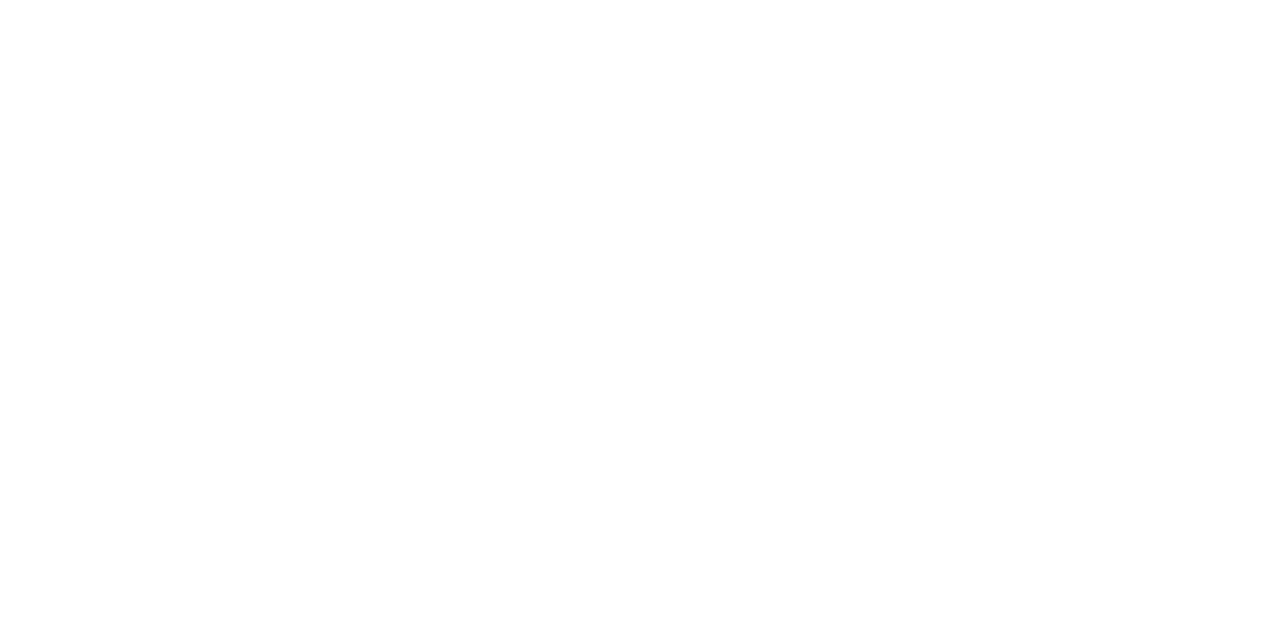
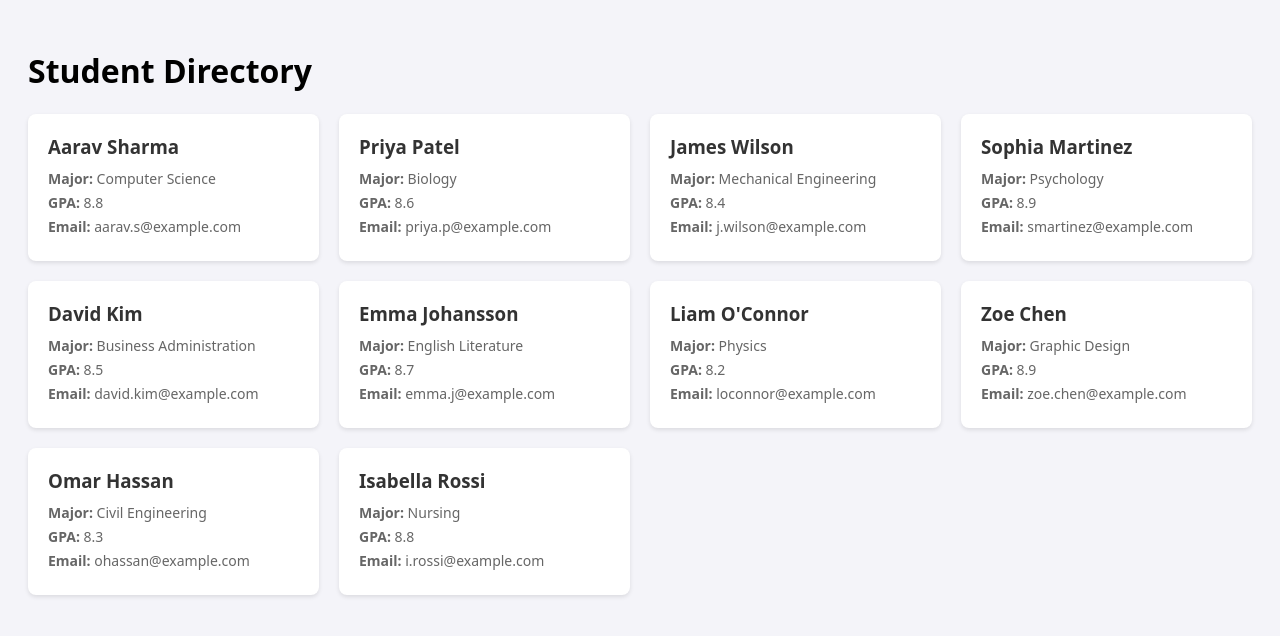
Before and after one commit to kavya-jain14/FSDworkshop-2503201000623, a plain HTML site: page index.html in a window 1280 px wide. Drawn offline with Linux system fonts and the light colour scheme.

Commit message:
FULL STACK DEVELOPMENT

```diff
--- a/Day4.js
+++ b/Day4.js
@@ -1,21 +1,52 @@
 //create one promise that will display user name and password
 //using resolve and if data will be rejected its display error message
 
-const userData = {
-    username: "Kavya Jain",
-    password: "Kavyajain1407"
-};
+// const userData = {
+//     username: "Kavya Jain",
+//     password: "Kavyajain1407"
+// };
 
-function getUserData() {
-    return new Promise((resolve, reject) => {
-        if (userData.username && userData.password) {
-            resolve(`Username: ${userData.username}, Password: ${userData.password}`);
-        } else {
-            reject("Error: User data is missing.");
-        }
-    });
+// function getUserData() {
+//     return new Promise((resolve, reject) => {
+//         if (userData.username && userData.password) {
+//             resolve(`Username: ${userData.username}, Password: ${userData.password}`);
+//         } else {
+//             reject("Error: User data is missing.");
+//         }
+//     });
+// }
+
+// getUserData()
+//     .then(data => console.log(data))
+//     .catch(error => console.error(error));
+// async and await
+// const userData = {
+//     username: "Kavya Jain",
+//     password: "Kavyajain1407"
+// };
+
+// async function getUserData() {
+//     try {
+//         if (userData.username && userData.password) {
+//             return `Username: ${userData.username}, Password: ${userData.password}`;
+//         } else {
+//             throw new Error("Error: User data is missing.");
+//         }
+//     } catch (error) {
+//         throw error;
+//     }
+// }
+
+// getUserData()
+//     .then(data => console.log(data))
+//     .catch(error => console.error(error));
+async function getMessage() {
+  return "";
 }
 
-getUserData()
-    .then(data => console.log(data))
-    .catch(error => console.error(error));
+async function main() {
+  const message = await getMessage();
+  console.log(message);
+}
+console.log("This is asynchronous programming");
+main();
--- /dev/null
+++ b/Day5.js
@@ -0,0 +1,30 @@
+async function fetchData() {
+    console.log("This is fetch data");
+    const container = document.getElementById("student-list");
+    try {
+        const response = await fetch("./student.json");
+        if (!response.ok) {
+            throw new Error(`Failed to load file! Status: ${response.status}`);
+        }
+        const data = await response.json();
+        console.log("Data Fetched !", data);
+        container.innerHTML = "";
+        data.forEach(student => {
+            const card = document.createElement("div");
+            card.className = "card";
+            card.innerHTML = `
+                <h3>${student.first_name} ${student.last_name}</h3>
+                <p><strong>Major:</strong> ${student.major}</p>
+                <p><strong>GPA:</strong> ${student.gpa}</p>
+                <p><strong>Email:</strong> ${student.email}</p>
+            `;
+            container.appendChild(card);
+        });
+    } catch (error) {
+        console.error("Error fetching data:", error);
+        container.innerHTML = `<p class="error">Error: ${error.message}. <br>Make sure students.json is in the same folder as index.html.</p>`;
+    }
+}
+fetchData().then(() => {
+    console.log("Fetch data completed");
+});
--- /dev/null
+++ b/fs_module/student.txt
@@ -0,0 +1,3 @@
+Name: Kavya Jain
+Roll No: 101
+Grade: A
--- a/index.html
+++ b/index.html
@@ -3,11 +3,47 @@
 <head>
     <meta charset="UTF-8">
     <meta name="viewport" content="width=device-width, initial-scale=1.0">
-    <title>Document</title>
+    <title>Student Directory</title>
+    <style>
+        body {
+            font-family: system-ui, -apple-system, sans-serif;
+            padding: 20px;
+            background-color: #f4f4f9;
+        }
+        #student-list {
+            display: grid;
+            grid-template-columns: repeat(auto-fill, minmax(250px, 1fr));
+            gap: 20px;
+            margin-top: 20px;
+        }
+        .card {
+            background: white;
+            padding: 20px;
+            border-radius: 8px;
+            box-shadow: 0 2px 4px rgba(0,0,0,0.1);
+        }
+        .card h3 {
+            margin: 0 0 10px 0;
+            color: #333;
+        }
+        .card p {
+            margin: 5px 0;
+            color: #666;
+            font-size: 14px;
+        }
+        .error {
+            color: red;
+            font-weight: bold;
+        }
+    </style>
 </head>
 <body>
-    <script src="script.js"></script>
-    <script src="Day2.js"></script>
-    <script src="Day4.js"></script>
+
+    <h1>Student Directory</h1>
+    <!-- This empty div is where our JS will put the data -->
+    <div id="student-list">Loading data...</div>
+
+    <!-- Link your JavaScript file here -->
+    <script src="Day5.js"></script>
 </body>
 </html>
--- /dev/null
+++ b/student.json
@@ -0,0 +1,92 @@
+[
+  {
+    "id": "S1001",
+    "first_name": "Aarav",
+    "last_name": "Sharma",
+    "age": 20,
+    "major": "Computer Science",
+    "gpa": 8.8,
+    "email": "aarav.s@example.com"
+  },
+  {
+    "id": "S1002",
+    "first_name": "Priya",
+    "last_name": "Patel",
+    "age": 19,
+    "major": "Biology",
+    "gpa": 8.6,
+    "email": "priya.p@example.com"
+  },
+  {
+    "id": "S1003",
+    "first_name": "James",
+    "last_name": "Wilson",
+    "age": 21,
+    "major": "Mechanical Engineering",
+    "gpa": 8.4,
+    "email": "j.wilson@example.com"
+  },
+  {
+    "id": "S1004",
+    "first_name": "Sophia",
+    "last_name": "Martinez",
+    "age": 20,
+    "major": "Psychology",
+    "gpa": 8.9,
+    "email": "smartinez@example.com"
+  },
+  {
+    "id": "S1005",
+    "first_name": "David",
+    "last_name": "Kim",
+    "age": 22,
+    "major": "Business Administration",
+    "gpa": 8.5,
+    "email": "david.kim@example.com"
+  },
+  {
+    "id": "S1006",
+    "first_name": "Emma",
+    "last_name": "Johansson",
+    "age": 19,
+    "major": "English Literature",
+    "gpa": 8.7,
+    "email": "emma.j@example.com"
+  },
+  {
+    "id": "S1007",
+    "first_name": "Liam",
+    "last_name": "O'Connor",
+    "age": 21,
+    "major": "Physics",
+    "gpa": 8.2,
+    "email": "loconnor@example.com"
+  },
+  {
+    "id": "S1008",
+    "first_name": "Zoe",
+    "last_name": "Chen",
+    "age": 20,
+    "major": "Graphic Design",
+    "gpa": 8.9,
+    "email": "zoe.chen@example.com"
+  },
+  {
+    "id": "S1009",
+    "first_name": "Omar",
+    "last_name": "Hassan",
+    "age": 23,
+    "major": "Civil Engineering",
+    "gpa": 8.3,
+    "email": "ohassan@example.com"
+  },
+  {
+    "id": "S1010",
+    "first_name": "Isabella",
+    "last_name": "Rossi",
+    "age": 19,
+    "major": "Nursing",
+    "gpa": 8.8,
+    "email": "i.rossi@example.com"
+  }
+]
```
Also changed, not shown: Event_Module/emitter.js (added, +16 -0 lines), Event_Module/index1.html (added, +11 -0 lines), day6.js (added, +21 -0 lines), fs_module/index.js (added, +24 -0 lines), Event_Module/events.js (added), day3.js (added).
